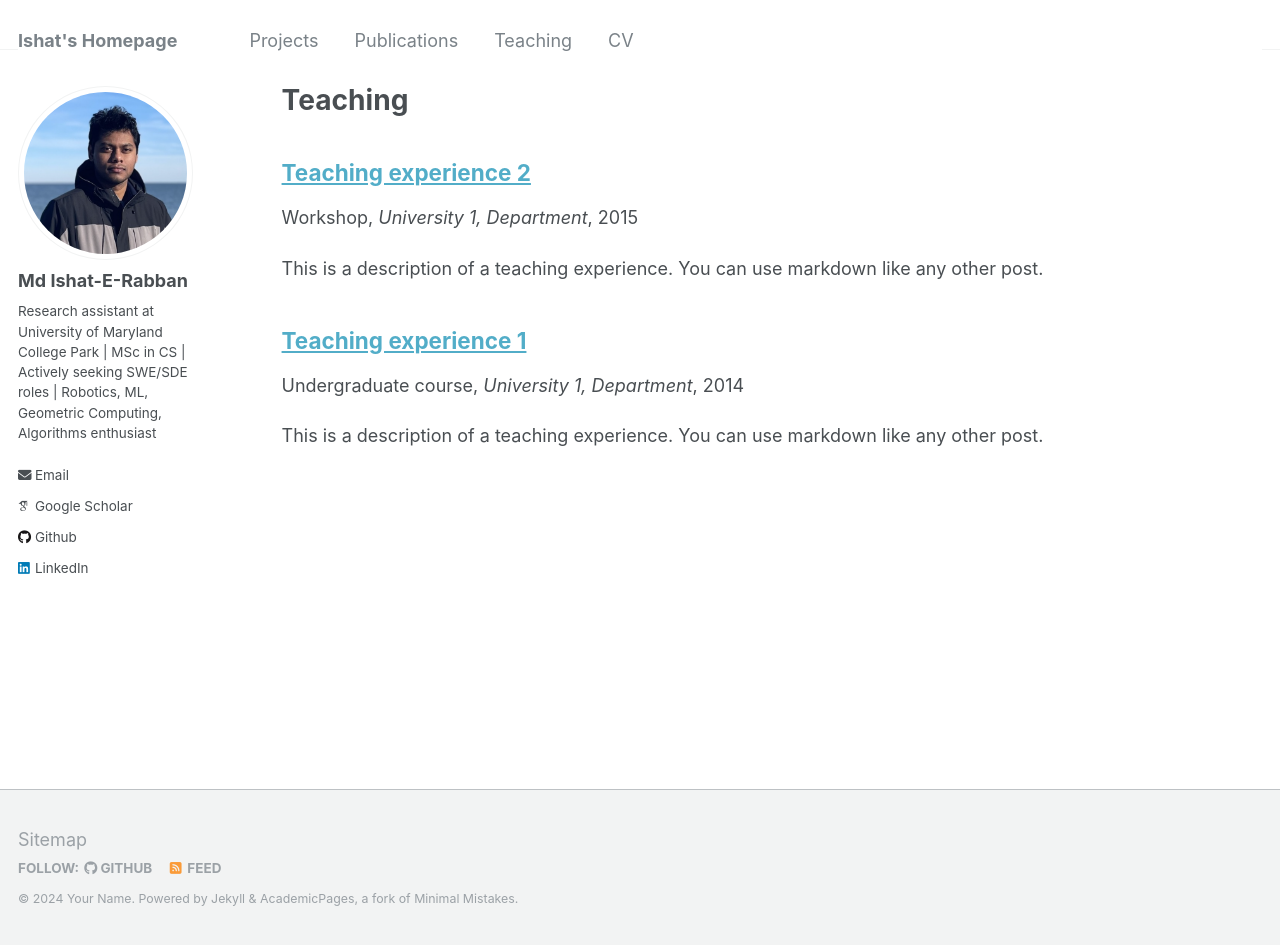
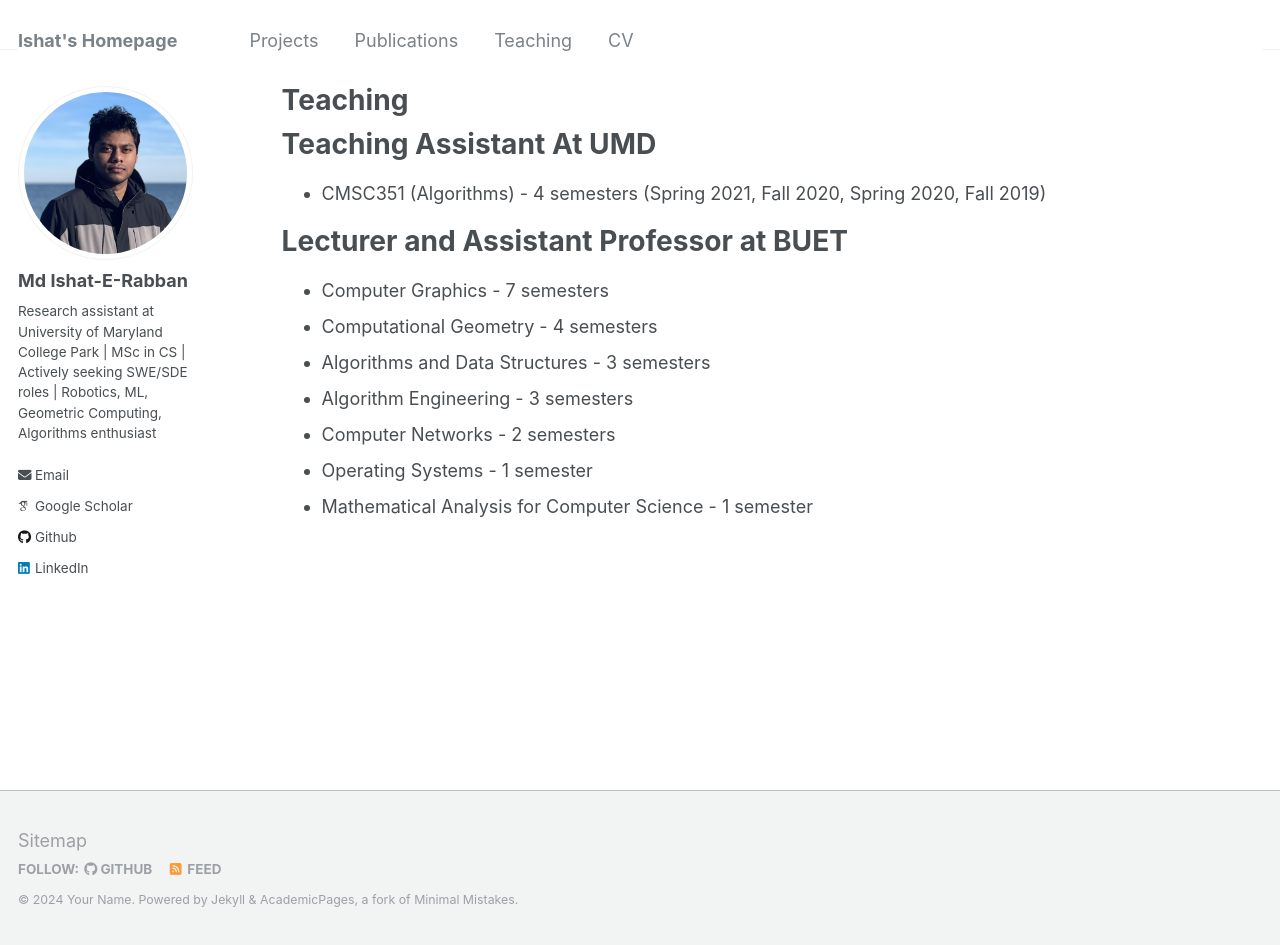
Before and after one commit to ieranik/ieranik.github.io, a Jekyll site: the page built from _pages/teaching.md, in a window 1280 px wide and 945 px high. Built offline with Jekyll 4.4.1, drawn with Linux system fonts in a browser that asks for light colours; some web fonts are replaced.

```diff
--- a/_pages/teaching.html
+++ /dev/null
@@ -1,12 +0,0 @@
----
-layout: archive
-title: "Teaching"
-permalink: /teaching/
-author_profile: true
----
-
-{% include base_path %}
-
-{% for post in site.teaching reversed %}
-  {% include archive-single.html %}
-{% endfor %}
--- /dev/null
+++ b/_pages/teaching.md
@@ -0,0 +1,21 @@
+---
+layout: archive
+title: "Teaching"
+permalink: /teaching/
+author_profile: true
+---
+
+Teaching Assistant At UMD
+====
+- CMSC351 (Algorithms) - 4 semesters (Spring 2021, Fall 2020, Spring 2020, Fall 2019)
+
+
+Lecturer and Assistant Professor at BUET
+====
+- Computer Graphics - 7 semesters
+- Computational Geometry - 4 semesters
+- Algorithms and Data Structures - 3 semesters
+- Algorithm Engineering - 3 semesters
+- Computer Networks - 2 semesters
+- Operating Systems - 1 semester
+- Mathematical Analysis for Computer Science - 1 semester
```
Also changed, not shown: _pages/projects_dmpp.md (+1 -1 lines), _pages/projects_vqsd.md (+2 -2 lines).
